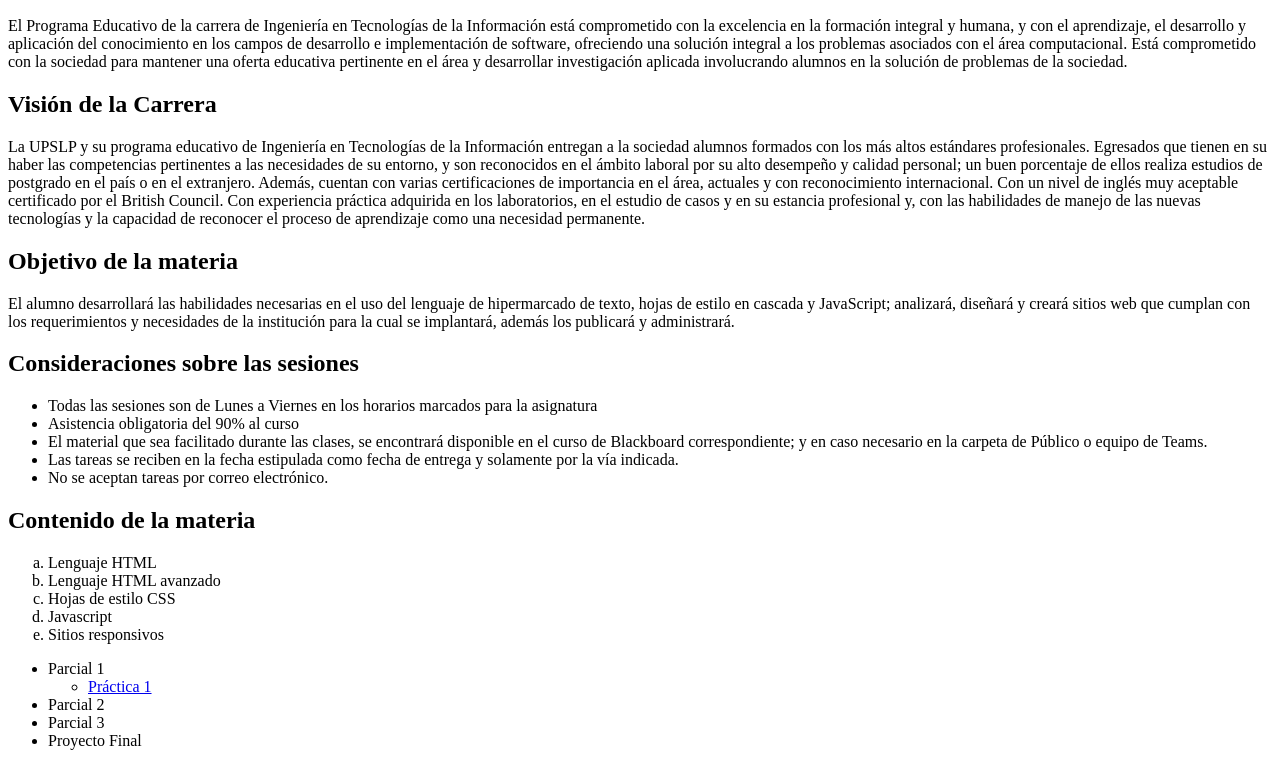
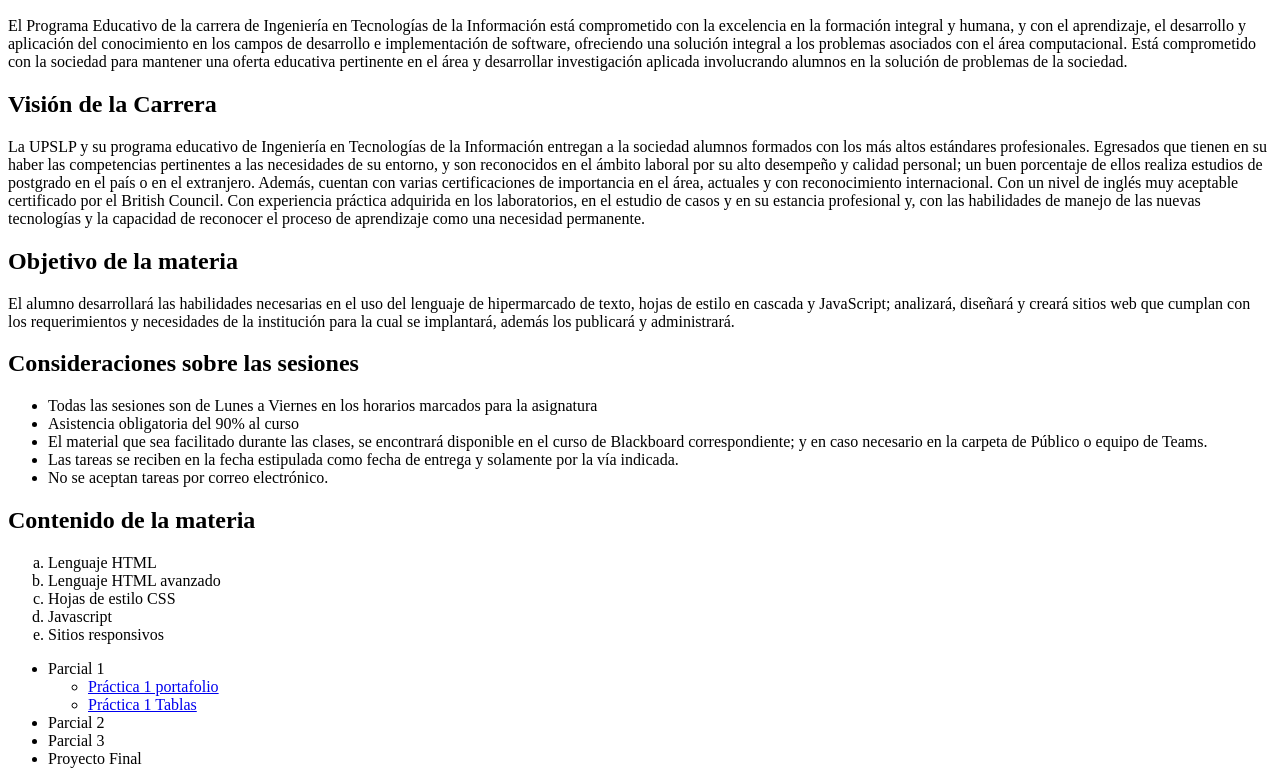
Before and after one commit to rendon22f/prograweb1, a plain HTML site: page index.html in a window 1280 px wide. Shown: the part 534-1318 px from the top of the page. Drawn offline with Linux system fonts and the light colour scheme.

Commit message:
Update index.html

```diff
--- a/index.html
+++ b/index.html
@@ -50,7 +50,8 @@
     <ul>
         <li>Parcial 1</li>
             <ul>
-              <li><a href="practica_1_index.html">Práctica 1</a></li>
+              <li><a href="practica_1_index.html">Práctica 1 portafolio</a></li>
+                <li><a href="practica1_Tablas.html">Práctica 1 Tablas</a></li>
             </ul>
         <li>Parcial 2</li>
         <li>Parcial 3</li>
```
